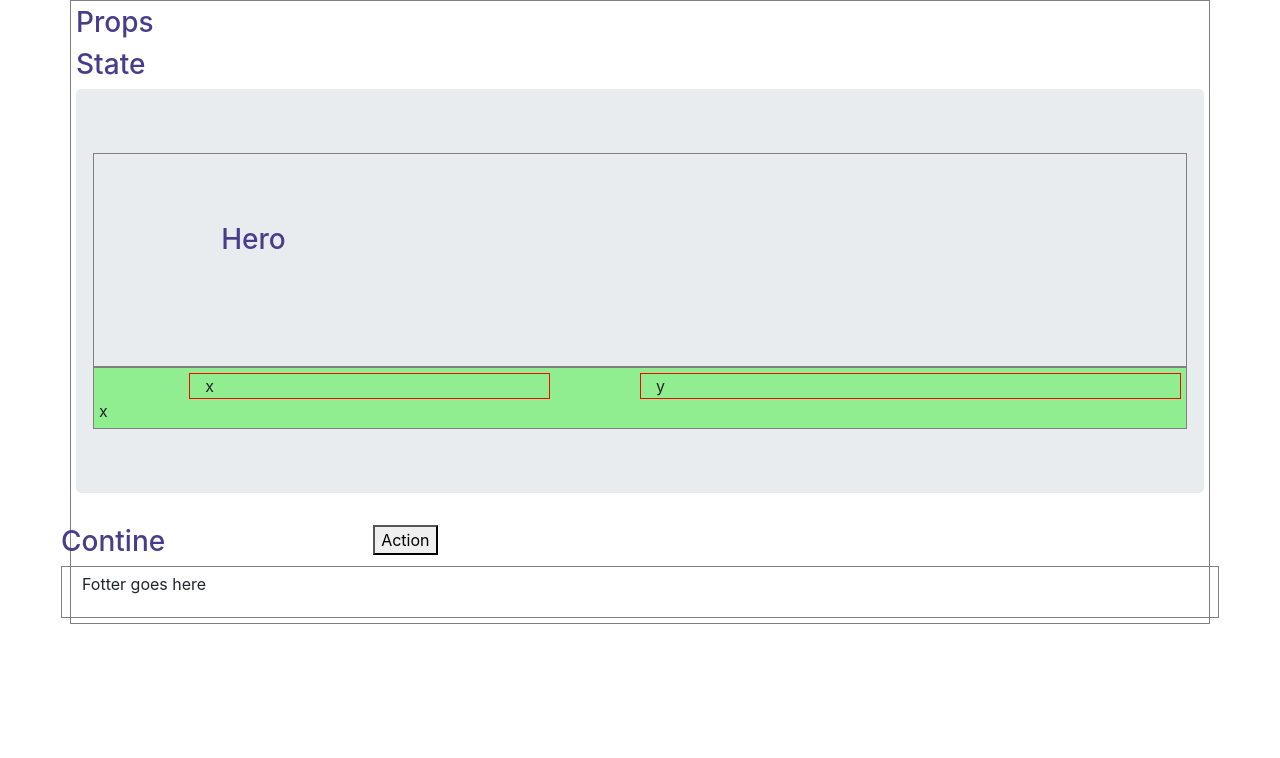
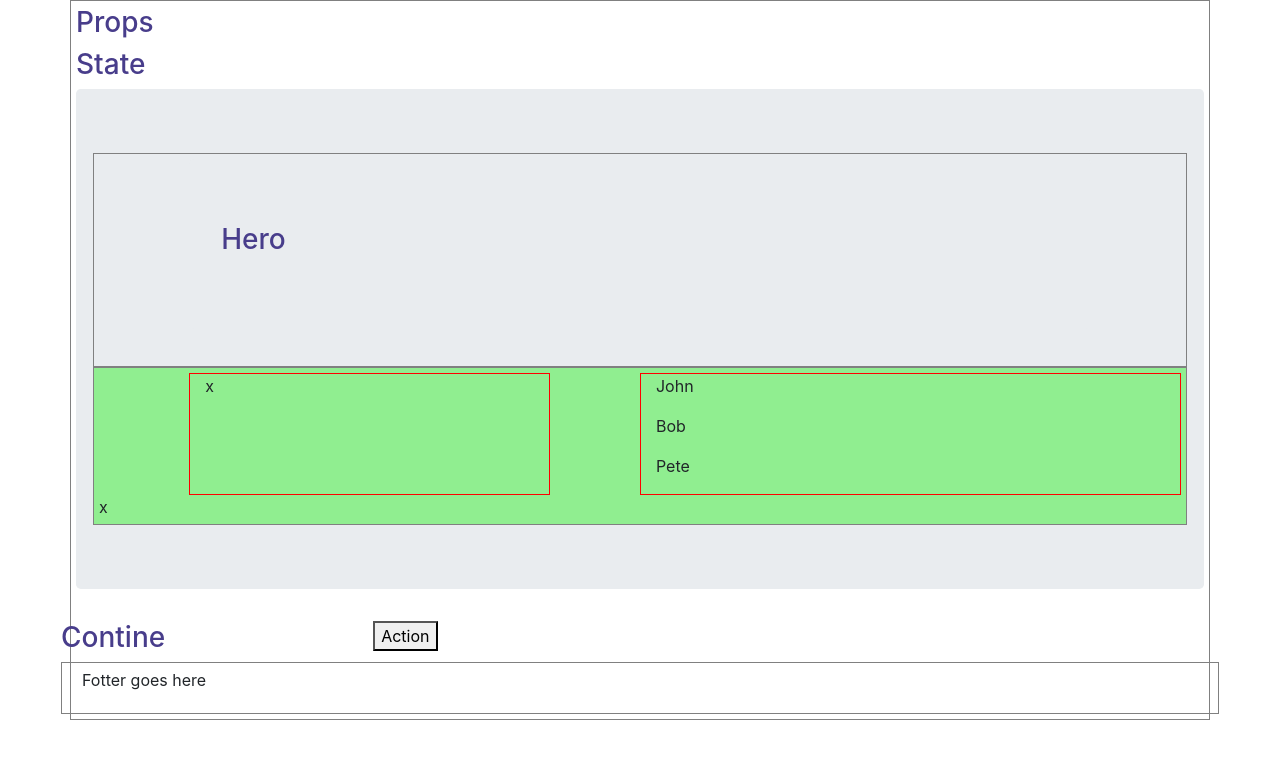
Before and after one commit to bob-smith-compass/react-props-state, a React (Create React App) app: page / in a window 1280 px wide. Shown: the top 758 px of the page. Built offline with nearby package versions, Linux system fonts and the light colour scheme.

Commit message:
dynamic component generation

```diff
--- a/src/components/quiz/turn/Turn.jsx
+++ b/src/components/quiz/turn/Turn.jsx
@@ -12,7 +12,8 @@ export default class Turn extends Component {
 
     </div>
     <div className="col-6 offset-1" style={{border: "solid 1px red"}}>
-    y
+    {["John", "Bob", "Pete"].map((e) => <p>{e}</p>)}
+    {/* {props.books.map((e) => <p>{e}</p>)} */}
 
     </div>
 x
```
